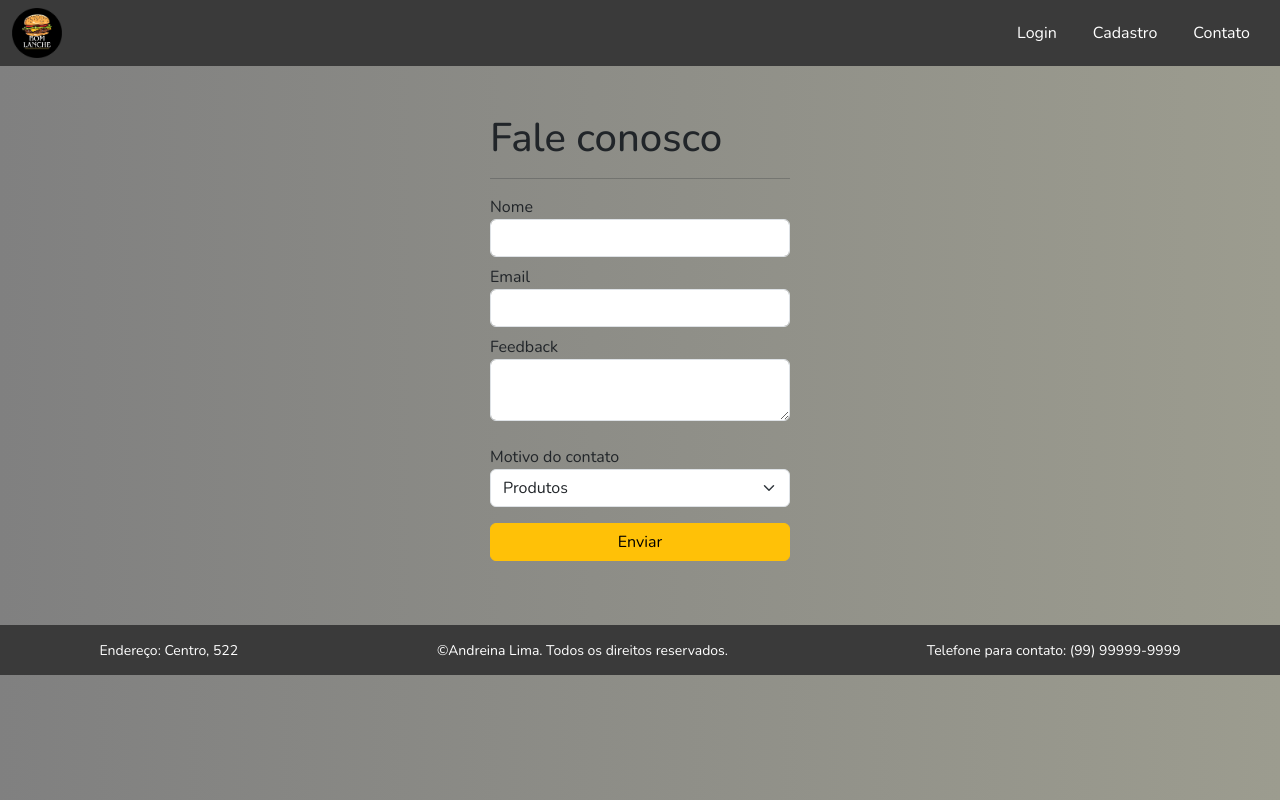
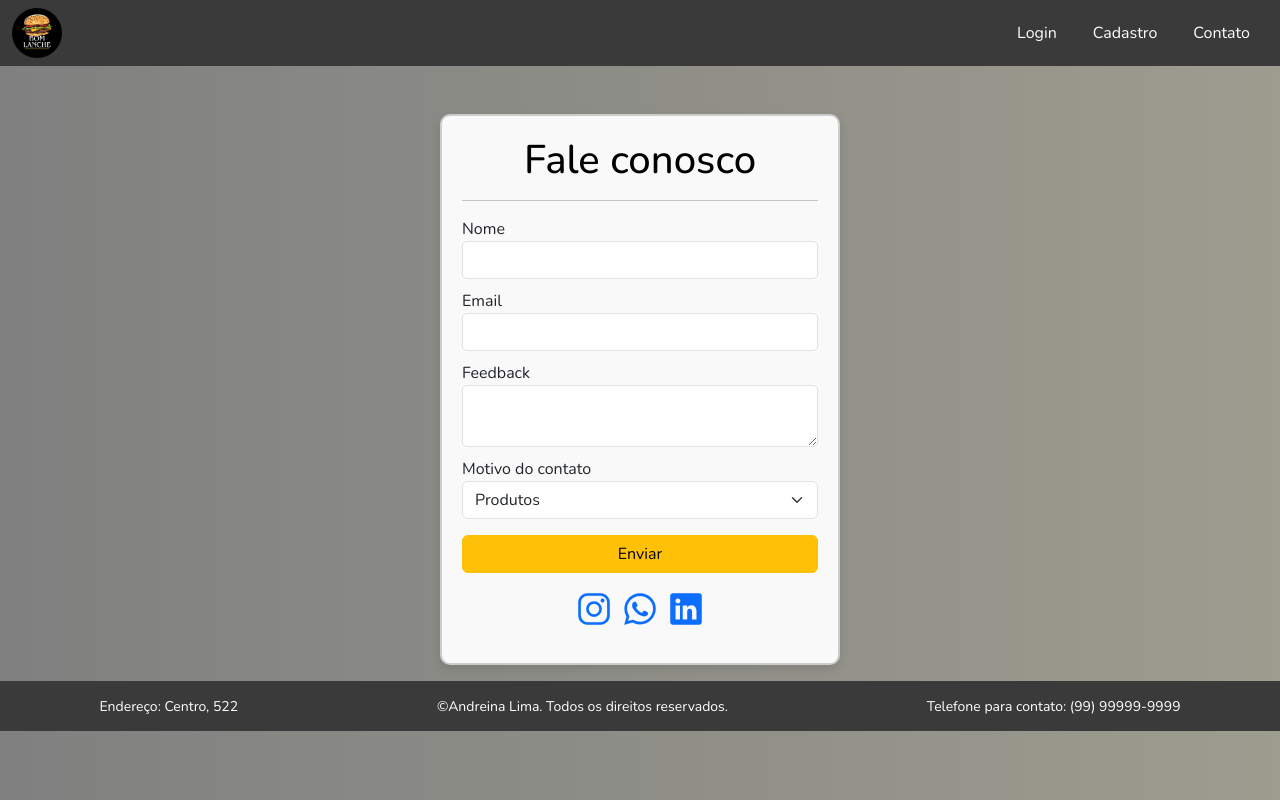
Before and after one commit to AndreinaLima/atividade-semana4, a React (Vite) app: page /contato in a window 1280 px wide. Built offline with nearby package versions, Linux system fonts and the light colour scheme; a web font is replaced by a local one.

Commit message:
Atualizado o style do forms

```diff
--- a/index.html
+++ b/index.html
@@ -11,5 +11,7 @@
   <body>
     <div id="root"></div>
     <script type="module" src="/src/main.jsx"></script>
+    <script type="module" src="https://unpkg.com/ionicons@7.1.0/dist/ionicons/ionicons.esm.js"></script>
+    <script nomodule src="https://unpkg.com/ionicons@7.1.0/dist/ionicons/ionicons.js"></script>
   </body>
 </html>
--- a/src/components/Rodape.css
+++ b/src/components/Rodape.css
@@ -17,7 +17,6 @@ footer p {
     height: 60px;
     flex-direction: column;
     padding: 5px 0;
-    bottom: 0;
     width: 100%;
   }
   footer p {
--- a/src/index.css
+++ b/src/index.css
@@ -4,9 +4,33 @@
 
 
 .form-section {
-  width: 300px;
+  width: 400px;
   margin: 16px auto;
 }
+
+.custom-form {
+  border: 2px solid #ccc;
+  border-radius: 10px;
+  padding: 20px;
+  background-color: #f9f9f9;
+  box-shadow: 0 4px 8px rgba(0, 0, 0, 0.1);
+}
+
+.custom-form h1 {
+  color: black;
+  text-align: center;
+}
+
+.custom-form .form-control {
+  border-radius: 5px;
+  margin-bottom: 10px;
+}
+
+.custom-form .invalid {
+  color: red;
+  font-size: 0.9em;
+}
+
 
 .invalid {
   color: red;
@@ -27,3 +51,18 @@ body {
 h2 {
   font-family: "Bona Nova SC", serif;
 }
+
+.icon-container {
+  display: flex;
+  justify-content: center;
+  gap: 10px;
+  font-size: 36px;
+  cursor: pointer;
+}
+
+@media (max-width: 480px) {
+  .custom-form  {
+    width: 90%;
+
+  }
+}
--- a/src/pages/Cadastro.jsx
+++ b/src/pages/Cadastro.jsx
@@ -15,7 +15,10 @@ function Cadastro() {
 
   return (
     <main>
-      <form className="form-section mt-5" onSubmit={handleSubmit(cadastrar)}>
+      <form
+        className="form-section custom-form mt-5"
+        onSubmit={handleSubmit(cadastrar)}
+      >
         <h1>Cadastro</h1>
         <hr />
         <div className="mb-2">
@@ -45,7 +48,7 @@ function Cadastro() {
             <small className="invalid">{errors.email.message}</small>
           )}
         </div>
-        <div className="mt-2">
+        <div className="mb-2">
           <label htmlFor="dataNascimento">Data de nascimento</label>
           <input
             type="date"
@@ -59,7 +62,7 @@ function Cadastro() {
             <small className="invalid">{errors.dataNascimento.message}</small>
           )}
         </div>
-        <div className="mt-2">
+        <div className="mb-2">
           <label htmlFor="senha">Senha</label>
           <input
             type="password"
@@ -77,9 +80,20 @@ function Cadastro() {
         <Button variant="dark" className="mt-2 mb-1 w-100" type="submit">
           Entrar
         </Button>
-        <Button variant="warning" className="mb-5 w-100" type="submit">
+        <Button variant="warning" className="mb-3 w-100" type="submit">
           Entrar com o google
         </Button>
+        <div className="icon-container">
+          <a href="#">
+            <ion-icon name="logo-instagram"></ion-icon>
+          </a>
+          <a href="#">
+            <ion-icon name="logo-whatsapp"></ion-icon>
+          </a>
+          <a href="#">
+            <ion-icon name="logo-linkedin"></ion-icon>
+          </a>
+        </div>
       </form>
     </main>
   )
--- a/src/pages/Contato.jsx
+++ b/src/pages/Contato.jsx
@@ -15,8 +15,11 @@ function Contato() {
 
   return (
     <main>
-      <form className="form-section" onSubmit={handleSubmit(salvarContato)}>
-        <h1 className="mt-5"> Fale conosco</h1>
+      <form
+        className="form-section custom-form mt-5"
+        onSubmit={handleSubmit(salvarContato)}
+      >
+        <h1> Fale conosco</h1>
         <hr />
         <div className="mb-2">
           <label htmlFor="nome">Nome</label>
@@ -45,7 +48,7 @@ function Contato() {
             <small className="invalid">{errors.email.message}</small>
           )}
         </div>
-        <div className="mt-2">
+        <div>
           <label htmlFor="feedback">Feedback</label>
           <textarea
             id="feedback"
@@ -58,7 +61,7 @@ function Contato() {
             <small className="invalid">{errors.feedback.message}</small>
           )}
         </div>
-        <div className="mt-4">
+        <div className="mt-2">
           <label htmlFor="motivo">Motivo do contato</label>
           <select id="motivo" className="form-select" {...register("motivo")}>
             <option value="Produtos">Produtos</option>
@@ -68,9 +71,20 @@ function Contato() {
             <option value="Outro">Outro</option>
           </select>
         </div>
-        <Button className=" w-100 mt-3 mb-5" variant="warning" type="submit">
+        <Button className=" w-100 mt-3 mb-3" variant="warning" type="submit">
           Enviar
         </Button>
+        <div className="icon-container">
+          <a href="#">
+            <ion-icon name="logo-instagram"></ion-icon>
+          </a>
+          <a href="#">
+            <ion-icon name="logo-whatsapp"></ion-icon>
+          </a>
+          <a href="#">
+            <ion-icon name="logo-linkedin"></ion-icon>
+          </a>
+        </div>
       </form>
     </main>
   )
--- a/src/pages/Login.jsx
+++ b/src/pages/Login.jsx
@@ -15,7 +15,10 @@ function Login() {
 
   return (
     <main>
-      <form className="form-section mt-5" onSubmit={handleSubmit(entrar)}>
+      <form
+        className="form-section custom-form mt-5"
+        onSubmit={handleSubmit(entrar)}
+      >
         <h1>Faça o seu Login</h1>
         <hr />
         <div className="mb-2">
@@ -50,12 +53,24 @@ function Login() {
         <Button variant="dark" className="mt-2 mb-1 w-100" type="submit">
           Entrar
         </Button>
-        <Button variant="warning" className="mb-5 w-100" type="submit">
+        <Button variant="warning" className="mb-3 w-100" type="submit">
           Entrar com o google
         </Button>
+        <div className="icon-container">
+          <a href="#">
+            <ion-icon name="logo-instagram"></ion-icon>
+          </a>
+          <a href="#">
+            <ion-icon name="logo-whatsapp"></ion-icon>
+          </a>
+          <a href="#">
+            <ion-icon name="logo-linkedin"></ion-icon>
+          </a>
+        </div>
       </form>
       <Alert className="mt-5" variant="warning">
-        Atenção! É importante que você faça login para conseguir adicionar itens ao carrinho e fazer sua compra.
+        Atenção! É importante que você faça login para conseguir adicionar itens
+        ao carrinho e fazer sua compra.
       </Alert>
     </main>
   )
```
Also changed, not shown: src/components/Galeria.jsx (added, +86 -0 lines).
